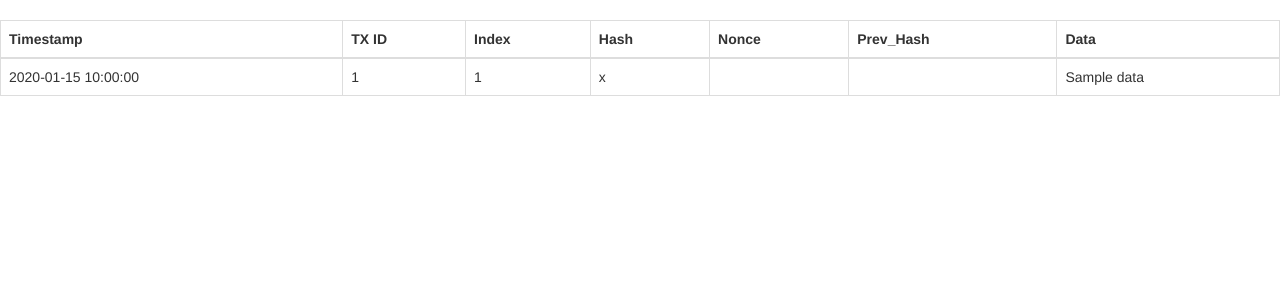
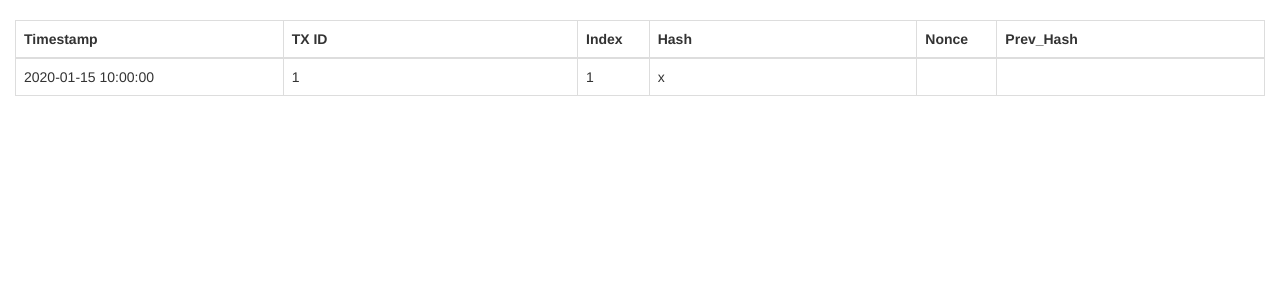
Before and after one commit to greatbn/kma-blockchain, a Flask app: page /explore in a window 1280 px wide. Shown: the part 52-352 px from the top of the page. Run offline with Flask 2, Linux system fonts and the light colour scheme; a database or web service that is not in the repository returns one stand-in record (values such as "Sample title"); data that the repository does not hold is empty; some libraries are stand-ins or nearby versions.

Commit message:
pretty html

```diff
--- a/frontend/templates/explore.html
+++ b/frontend/templates/explore.html
@@ -1,29 +1,33 @@
 {% extends "base.html" %}
 {% block content %}
+<div class="container-fluid">
+    <div class="table-responsive">
         <table class="table table-bordered">
             <thead>
                 <tr>
-            <th>Timestamp</th>
-            <th>TX ID</th>
-            <th>Index</th>
-            <th>Hash</th>
-            <th>Nonce</th>
-            <th>Prev_Hash</th>
-            <th>Data</th>
+                    <th width="100">Timestamp</th>
+                    <th width="220">TX ID</th>
+                    <th width="20">Index</th>
+                    <th width="200">Hash</th>
+                    <th width="50">Nonce</th>
+                    <th width="200">Prev_Hash</th>
                 </tr>
             </thead>
             <tbody>
                 {% for b in blockchain %}
                 <tr>
-            <td>{{ b['timestamp'] }}</td>
-            <td>{{ b['txid'] }}</td>
-            <td>{{ b['index'] }}</td>
-            <td>{{ b['hash'] }}</td>
-            <td>{{ b['nonce'] }}</td>
-            <td>{{ b['prev_hash'] }}</td>
-            <td>{{ b['data'] }}</td>
+                    <td width="200">{{ b['timestamp'] }}</td>
+                    <td width="220">{{ b['txid'] }}</td>
+                    <td width="20">{{ b['index'] }}</td>
+                    <td width="200" style="word-break: break-all">{{ b['hash'] }}</td>
+                    <td width="50">{{ b['nonce'] }}</td>
+                    <td width="200" style="word-break: break-all">{{ b['prev_hash'] }}</td>
                 </tr>
                 {% endfor %}
             </tbody>
         </table>
+    </div>
+</div>
+
+
 {% endblock %}
--- a/frontend/templates/index.html
+++ b/frontend/templates/index.html
@@ -1,6 +1,9 @@
 {% extends "base.html" %}
 
 {% block content %}
-<h1>KMA Blockchain </h1>
+<div class="container-fluid">
+    <h1>KMA Blockchain </h1>
+</div>
+
 
 {% endblock %}
--- a/frontend/templates/nodes.html
+++ b/frontend/templates/nodes.html
@@ -3,7 +3,7 @@
 {% if nodes|length == 0 %}
 <div class="alert alert-warning" role="alert">Blockchain network has only one node</div>
 {% else %}
-
+<div class="container-fluid">
     <table class="table table-bordered">
         <thead>
             <tr>
@@ -56,7 +56,7 @@
 
         </div>
       </div>
-
+</div>
   <script>
       function addNode(){
           var nodeAddress = $("#nodeAddress").val();
--- a/frontend/templates/transactions.html
+++ b/frontend/templates/transactions.html
@@ -4,6 +4,7 @@
 <div class="alert alert-warning" role="alert">Blockchain network has no pending transaction</div>
 {% else %}
 
+<div class="container-fluid">
     <table class="table table-bordered">
         <thead>
             <tr>
@@ -28,6 +29,6 @@
             {% endfor %}
         </tbody>
     </table>
-
+</div>
 {% endif %}
 {% endblock %}
```
Lines whose indentation alone changed are shown as unchanged.
